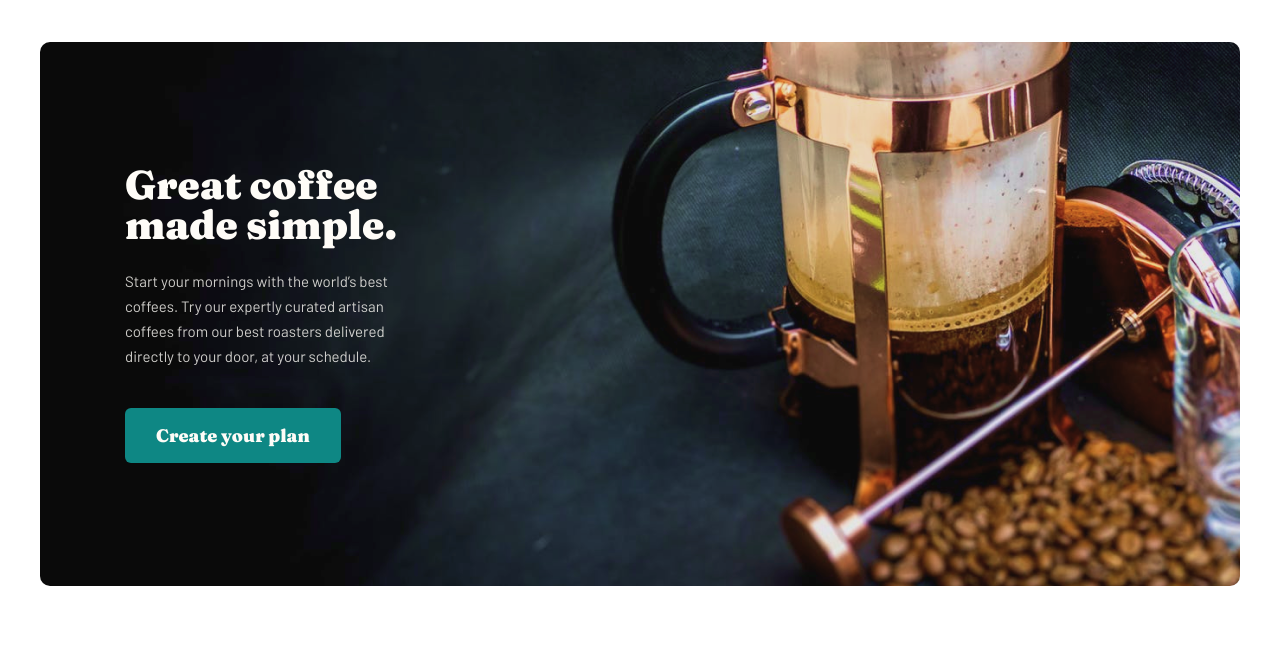
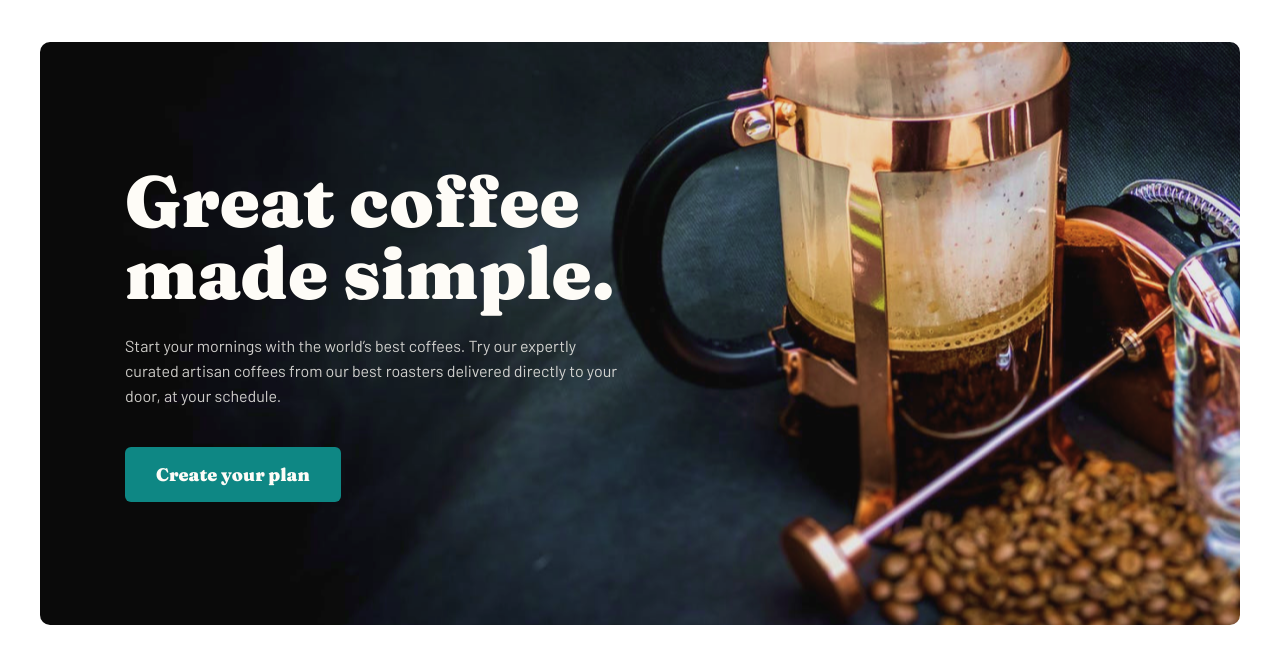
Before and after one commit to Kholmumin/CoffeRoaster, a plain HTML site: page index.html in a window 1280 px wide. Shown: the part 72-736 px from the top of the page. Drawn offline with Linux system fonts and the light colour scheme.

Commit message:
Changed sizes

```diff
--- a/css/main.css
+++ b/css/main.css
@@ -181,7 +181,7 @@ a {
 
 .hero__infos {
   width: 100%;
-  max-width: 398px;
+  max-width: 583px;
   padding: 6px;
   text-align: center;
 }
@@ -245,13 +245,16 @@ a {
     padding: 95px 0 ;
   }
   .hero__infos{
+    max-width: 498px;
     padding-left: 58px;
     text-align: left;
   }
 
+  .hero__title{
+    font-size: 48px;
+  }
+}
 
-
-}
 
 @media only screen and (min-width:768px) {
   .hero__wrapper{
@@ -260,7 +263,17 @@ a {
   }
 
   .hero__infos{
+    max-width: 596px;
     padding-left: 85px;
+  }
+
+  .hero__title{
+    font-size: 72px;
+    line-height: 72px;
+  }
+
+  .hero__text{
+    font-size: 16px;
   }
 
   .plan{
```
